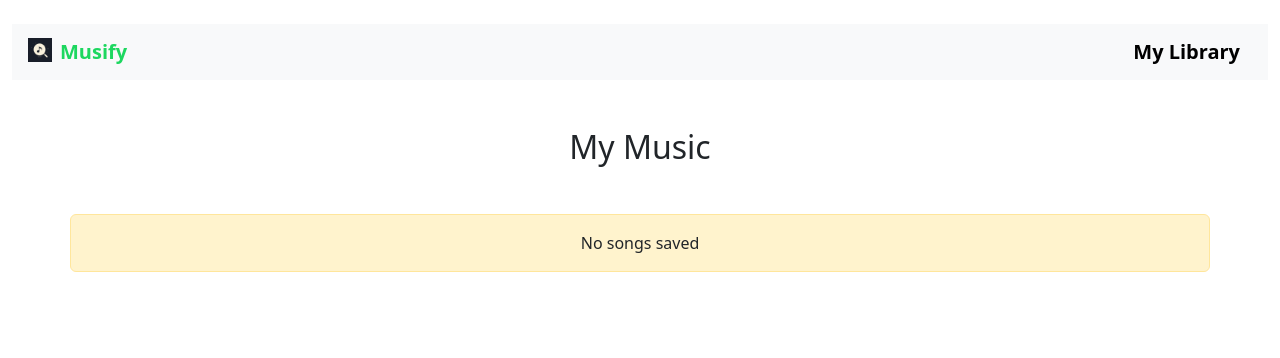
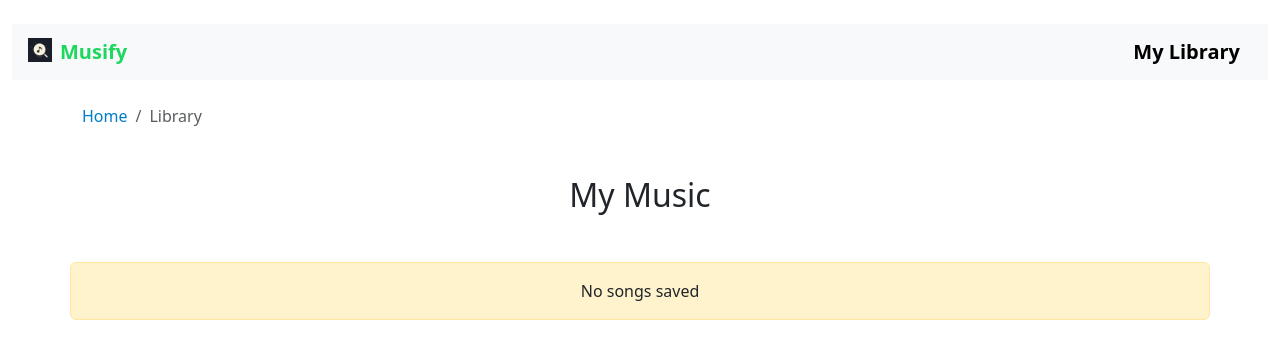
Before and after one commit to joalvarez05/musify, a React (Vite) app: page /MyMusic in a window 1280 px wide. Shown: the top 358 px of the page. Built offline with nearby package versions, Linux system fonts and the light colour scheme.

Commit message:
Se añadio breadcrumb y una pequeña descripcion en el home

```diff
--- a/src/App.css
+++ b/src/App.css
@@ -1,7 +1,9 @@
 .text-spotify {
   color: #1dd75f !important;
 }
-
+.text-yellow {
+color:#007dcb
+}
 .song-card {
   display: flex;
   flex-direction: column;
--- a/src/App.jsx
+++ b/src/App.jsx
@@ -3,7 +3,6 @@ import { Routes, Route } from "react-router-dom";
 import Navbar from "./components/Navbar";
 import Buscador from "./components/Buscador";
 import MyMusic from "./components/MyMusic";
-
 function App() {
   return (
     <>
--- /dev/null
+++ b/src/components/Breadcrumb.jsx
@@ -0,0 +1,25 @@
+import React from "react";
+import { Link } from "react-router-dom";
+function Breadcrumb() {
+  return (
+    <div className="container">
+      <nav aria-label="breadcrumb">
+        <ol className="breadcrumb">
+          <li className="breadcrumb-item">
+            <Link
+              to="/"
+              className="fw-medium text-decoration-none text-yellow "
+            >
+              Home
+            </Link>
+          </li>
+          <li className="breadcrumb-item active" aria-current="page">
+            Library
+          </li>
+        </ol>
+      </nav>
+    </div>
+  );
+}
+
+export default Breadcrumb;
--- a/src/components/Buscador.jsx
+++ b/src/components/Buscador.jsx
@@ -13,13 +13,14 @@ function Buscador() {
   const [savedSongs, setSavedSongs] = useState(
     JSON.parse(localStorage.getItem("savedSongs")) || []
   );
-  const [loading, setLoading] = useState(false); // Estado para el spinner
+
+  const [loading, setLoading] = useState(false);
 
   const handleSearch = (e) => {
     e.preventDefault();
 
     if (cancion.trim() === "") {
-      alert("You must write a song to search");
+      Swal.fire("You must write a song to search :)");
       return;
     }
 
@@ -44,15 +45,10 @@ function Buscador() {
       let res = await data.json();
 
       setCanciones(res.tracks.items);
-
     } catch (error) {
-
       alert(`Ups... error ${error}`);
-
     } finally {
-
       setLoading(false);
-
     }
   }
 
@@ -94,9 +90,15 @@ function Buscador() {
           id="main"
         />
         <h1 className="text-spotify">Spotify API</h1>
-        <p className="fw-medium">Please search for a song to play</p>
+        <p className="text-center fw-medium lead">
+          1) Search a song. <br />
+          2) Save it to your library. <br />
+          3) Play it whenever you want. <br />
+          <span className="text-spotify">Powered by the Spotify API.</span>
+        </p>
+        <p className="fw-medium h5">Please search for a song to play</p>
       </div>
-      <div>
+      <div className="mt-3">
         <form
           onSubmit={handleSearch}
           className="d-flex flex-column align-items-center"
--- a/src/components/MyMusic.jsx
+++ b/src/components/MyMusic.jsx
@@ -1,5 +1,6 @@
 import { useState, useEffect } from "react";
 import Swal from "sweetalert2";
+import Breadcrumb from "./Breadcrumb";
 
 function MyMusic() {
   const [savedSongs, setSavedSongs] = useState(
@@ -54,6 +55,7 @@ function MyMusic() {
 
   return (
     <>
+      <Breadcrumb />
       <h2 className="text-center my-5">My Music</h2>
       <div className="container">
         <div className="row gap-2 d-flex justify-content-center">
```
